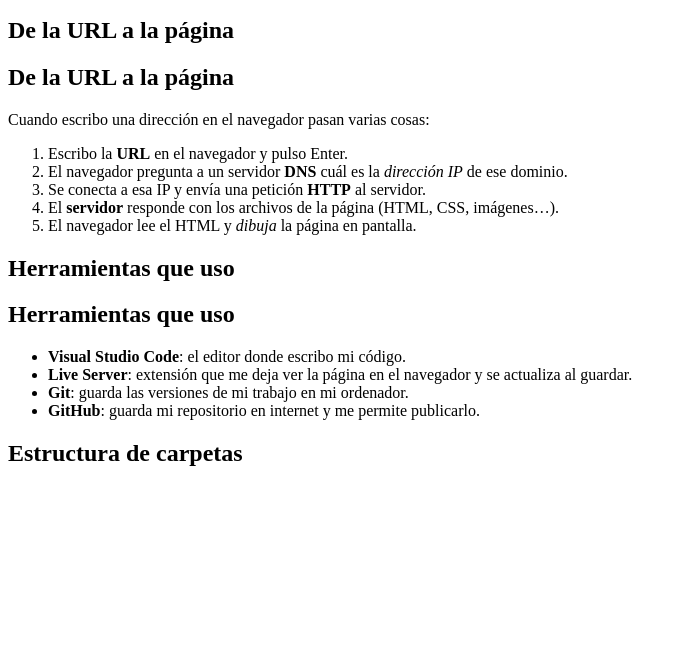
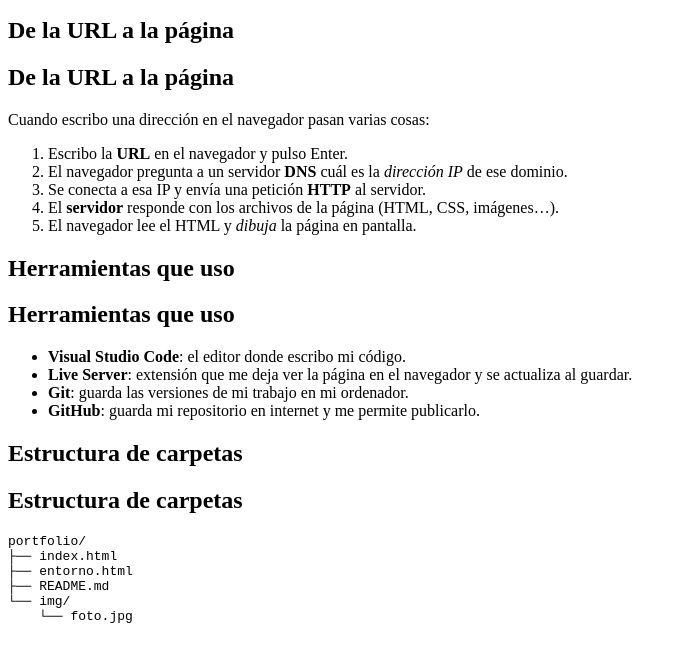
Before and after one commit to Rafa7005/portfolio, a plain HTML site: page entorno.html in a window 1280 px wide. Shown: the part 110-772 px from the top of the page, without its empty margins (0-687 px from the left). Drawn offline with Linux system fonts and the light colour scheme.

Commit message:
Añade la estructura de carpetas dentro de un pre

```diff
--- a/entorno.html
+++ b/entorno.html
@@ -34,6 +34,16 @@
 
 
        <h2>Estructura de carpetas</h2>
+       <h2>Estructura de carpetas</h2>
+    <pre>
+portfolio/
+├── index.html
+├── entorno.html
+├── README.md
+└── img/
+    └── foto.jpg
+    </pre>
+
    </body>
 
    </html>
```
